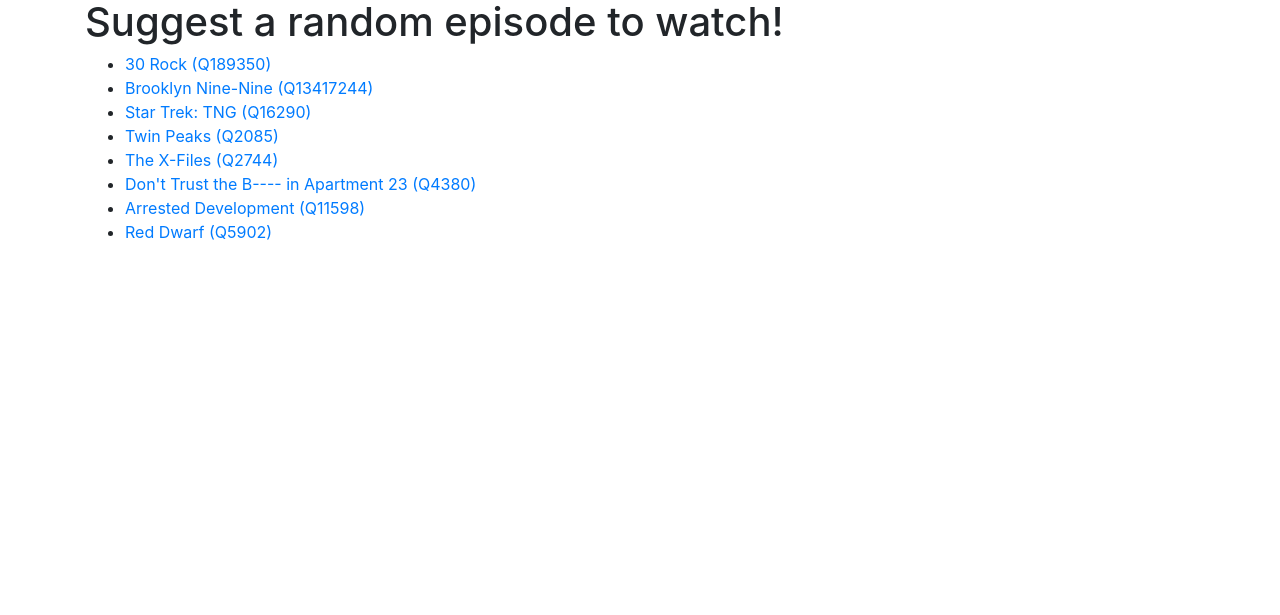
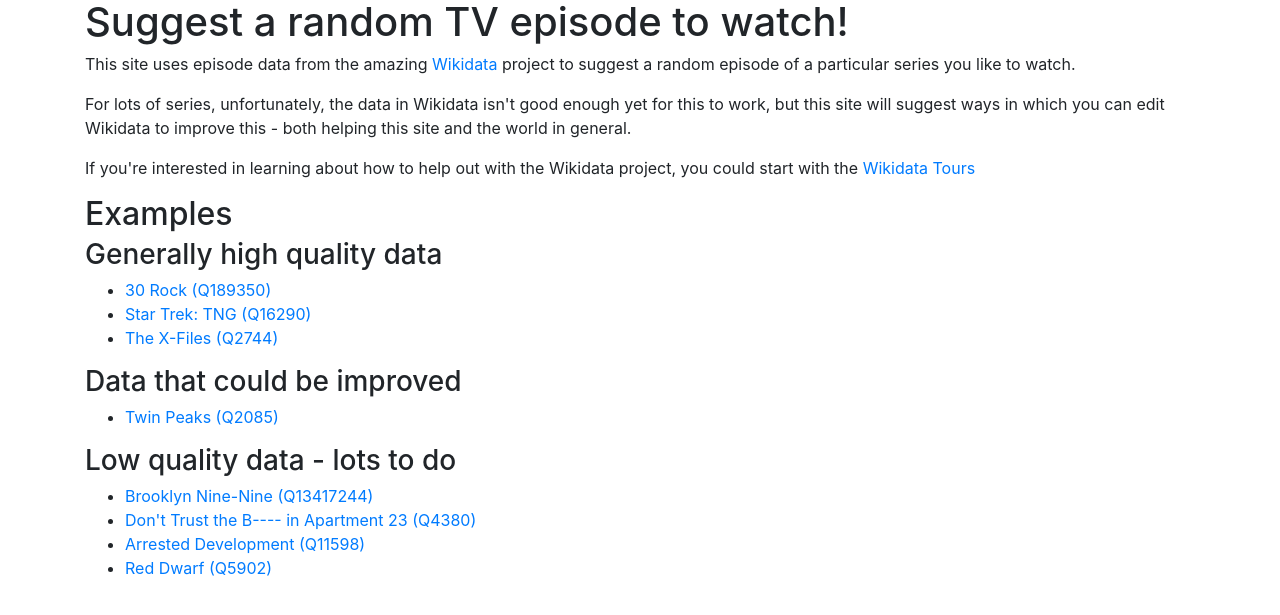
Before and after one commit to mhl/wikidata-tv, a Flask app: page / in a window 1280 px wide. Shown: the top 615 px of the page. Run offline with Flask 2, Linux system fonts and the light colour scheme; some libraries are stand-ins or nearby versions.

Commit message:
Add more explanation (and group example by quality) on the homepage

```diff
--- a/app.py
+++ b/app.py
@@ -334,15 +334,24 @@
     return render_template(
         'homepage.html',
         google_analytics_property_id=GOOGLE_ANALYTICS_PROPERTY_ID,
-        examples=[
-            ('Q189350', '30 Rock'),
-            ('Q13417244', 'Brooklyn Nine-Nine'),
-            ('Q16290', 'Star Trek: TNG'),
-            ('Q2085', 'Twin Peaks'),
-            ('Q2744', 'The X-Files'),
-            ('Q4380', "Don't Trust the B---- in Apartment 23"),
-            ('Q11598', 'Arrested Development'),
-            ('Q5902', 'Red Dwarf'),
+        examples_of_various_quality=[
+            ('Generally high quality data',
+             [
+                 ('Q189350', '30 Rock'),
+                 ('Q16290', 'Star Trek: TNG'),
+                 ('Q2744', 'The X-Files'),
+             ]),
+            ('Data that could be improved',
+             [
+                 ('Q2085', 'Twin Peaks'),
+             ]),
+            ('Low quality data - lots to do',
+             [
+                 ('Q13417244', 'Brooklyn Nine-Nine'),
+                 ('Q4380', "Don't Trust the B---- in Apartment 23"),
+                 ('Q11598', 'Arrested Development'),
+                 ('Q5902', 'Red Dwarf'),
+             ]),
         ]
     )
 
--- a/templates/homepage.html
+++ b/templates/homepage.html
@@ -1,13 +1,31 @@
 {% extends "layout.html" %}
 
 {% block body %}
-<h1>Suggest a random episode to watch!</h1>
+<h1>Suggest a random TV episode to watch!</h1>
 
-<ul>
-  {% for series_item, series_name in examples %}
-    <li><a href="{{ url_for('random_episode', wikidata_item=series_item) }}">{{ series_name }} ({{ series_item }})</a></li>
-  {% endfor %}
-</ul>
+<p>This site uses episode data from the
+  amazing <a href="">Wikidata</a> project to suggest a random
+  episode of a particular series you like to watch.</p>
 
+<p>For lots of series, unfortunately, the data in Wikidata isn't
+  good enough yet for this to work, but this site will suggest
+  ways in which you can edit Wikidata to improve this - both
+  helping this site and the world in general.</p>
+
+<p>If you're interested in learning about how to help out with
+the Wikidata project, you could start with
+the <a href="https://www.wikidata.org/wiki/Wikidata:Tours">Wikidata
+Tours</a></p>
+
+<h2>Examples</h2>
+
+{% for quality, examples in examples_of_various_quality %}
+  <h3>{{ quality }}</h3>
+  <ul>
+    {% for series_item, series_name in examples %}
+      <li><a href="{{ url_for('random_episode', wikidata_item=series_item) }}">{{ series_name }} ({{ series_item }})</a></li>
+    {% endfor %}
+  </ul>
+{% endfor %}
 
 {% endblock %}
```
